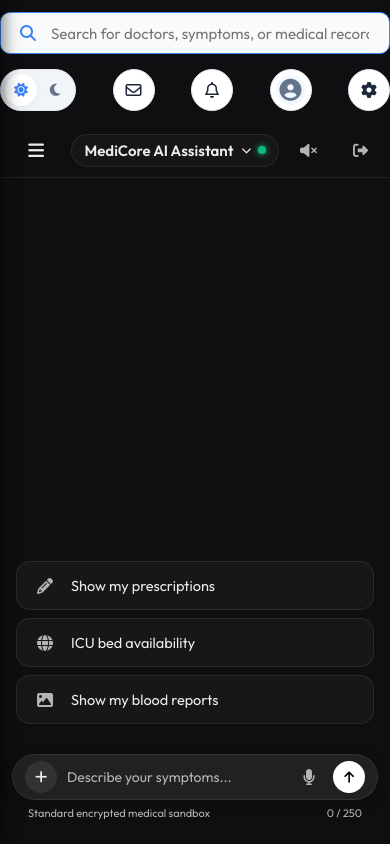
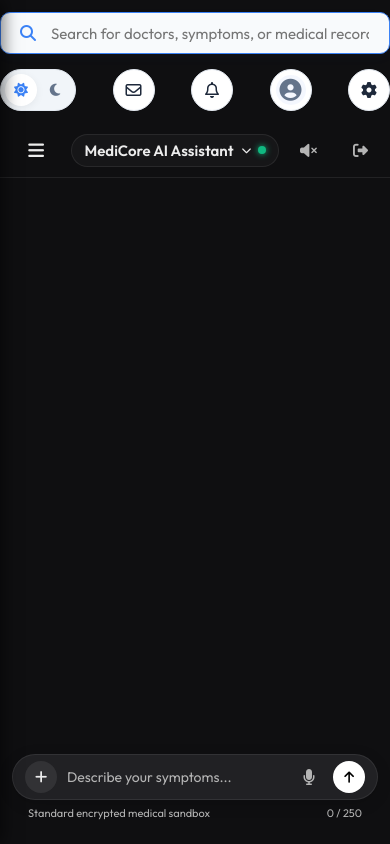
Before and after one commit to ganeshmugada863/ai-hms, a Django app: page /ai/ in a window 390 px wide. Run offline with Django 5.2, Linux system fonts and the light colour scheme; the visitor is signed in with stand-in values (Sample User, id 1); data comes from the database, SQL or seed files in the repository; data that the repository does not hold is empty.

Commit message:
Fix AI Assistant dropdown CSS layout on desktop, remove mobile suggestions stack above input, and optimize Gunicorn and SQLite configs for reduced latency

```diff
--- a/hospital_management_system/hospital_management_system/settings.py
+++ b/hospital_management_system/hospital_management_system/settings.py
@@ -136,6 +136,12 @@ else:
             # SQLite performance optimizations
             'OPTIONS': {
                 'timeout': 20,
+                'init_command': (
+                    'PRAGMA journal_mode=WAL;'
+                    'PRAGMA synchronous=NORMAL;'
+                    'PRAGMA busy_timeout=5000;'
+                    'PRAGMA cache_size=-2000;'
+                ),
             }
         }
     }
--- a/hospital_management_system/templates/ai_assistant/chat.html
+++ b/hospital_management_system/templates/ai_assistant/chat.html
@@ -1041,49 +1041,7 @@
             {% endif %}
         </div>
 
-        <!-- Mobile suggestions stack above input bar -->
-        <div class="mobile-suggestions-stack" id="mobileSuggestionsStack">
-            {% if user.role == 'patient' %}
-            <button class="mobile-suggestion-card" data-query="Show my prescriptions">
-                <i class="fas fa-pencil-alt"></i>
-                <span>Show my prescriptions</span>
-            </button>
-            <button class="mobile-suggestion-card" data-query="Are ICU beds available?">
-                <i class="fas fa-globe"></i>
-                <span>ICU bed availability</span>
-            </button>
-            <button class="mobile-suggestion-card" data-query="Show my blood reports">
-                <i class="fas fa-image"></i>
-                <span>Show my blood reports</span>
-            </button>
-            {% elif user.role == 'doctor' %}
-            <button class="mobile-suggestion-card" data-query="Show my appointments today">
-                <i class="fas fa-calendar-check"></i>
-                <span>Appointments today</span>
-            </button>
-            <button class="mobile-suggestion-card" data-query="Search patient records">
-                <i class="fas fa-pencil-alt"></i>
-                <span>Search patient records</span>
-            </button>
-            <button class="mobile-suggestion-card" data-query="View and manage prescriptions">
-                <i class="fas fa-globe"></i>
-                <span>Prescription details</span>
-            </button>
-            {% else %}
-            <button class="mobile-suggestion-card" data-query="Show hospital analytics">
-                <i class="fas fa-globe"></i>
-                <span>Show hospital analytics</span>
-            </button>
-            <button class="mobile-suggestion-card" data-query="Show patient analytics">
-                <i class="fas fa-pencil-alt"></i>
-                <span>Show patient analytics</span>
-            </button>
-            <button class="mobile-suggestion-card" data-query="Show top rated doctors">
-                <i class="fas fa-image"></i>
-                <span>Show top rated doctors</span>
-            </button>
-            {% endif %}
-        </div>
+
 
         <div id="messagesContainer" style="display: flex; flex-direction: column; gap: 20px; width: 100%;">
             <!-- Chat history injected here -->
```
Also changed, not shown: other parts of hospital_management_system/templates/ai_assistant/chat.html (+54 -54 lines), 1 other file. Lines whose indentation alone changed are shown as unchanged.
